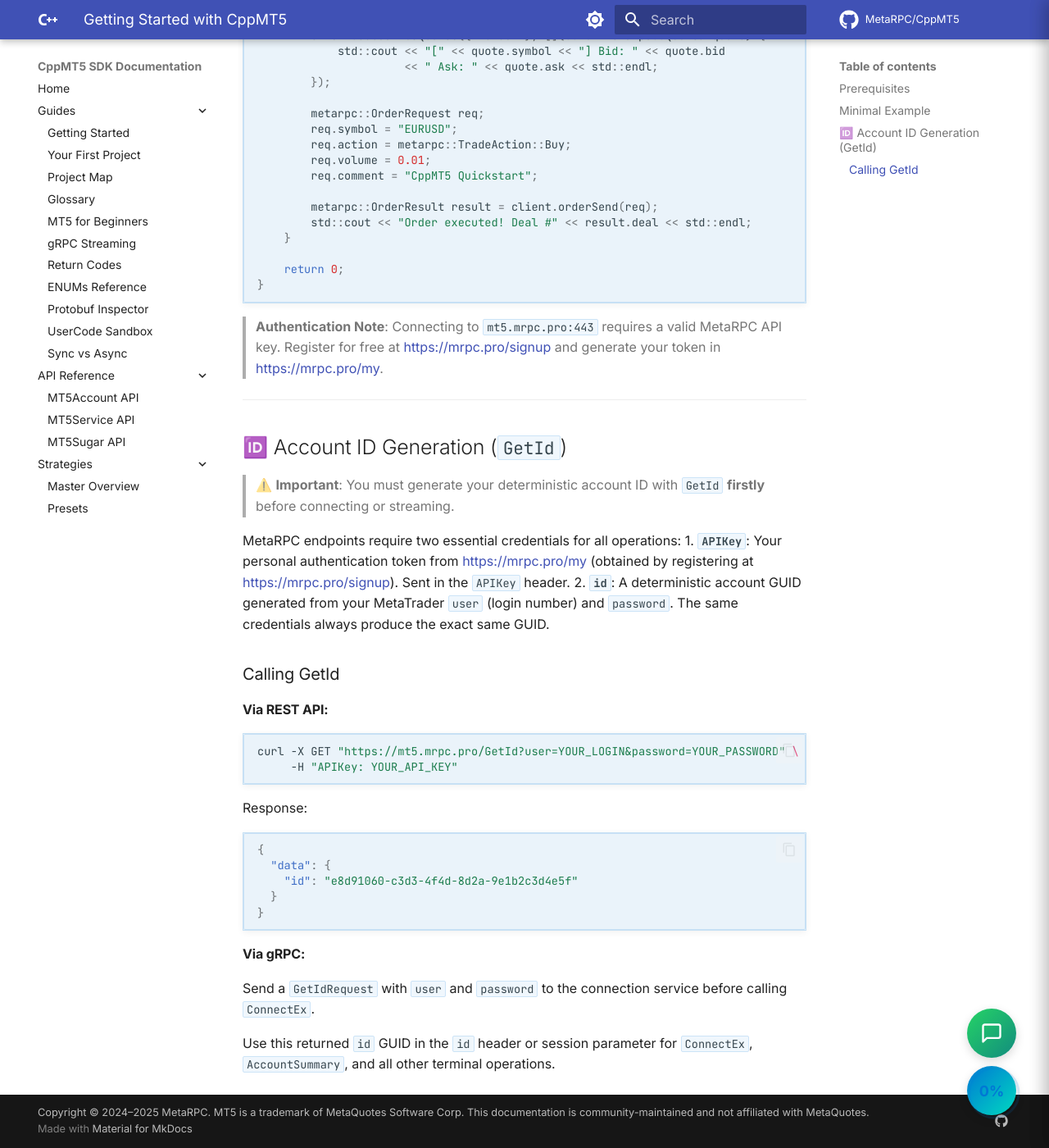
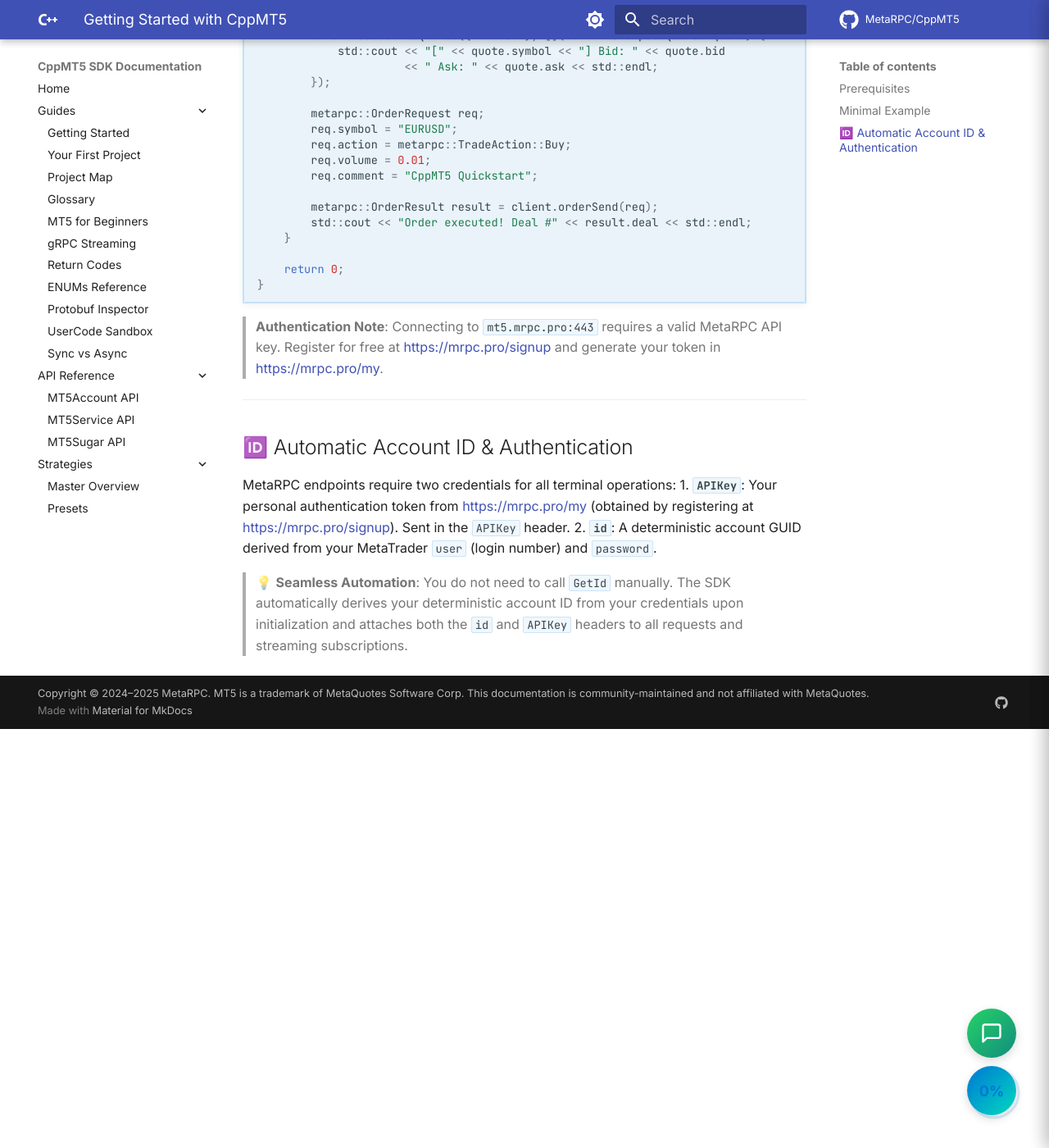
Before and after one commit to MetaRPC/CppMT5, an MkDocs documentation site: the page built from docs/getting-started.md, in a window 1280 px wide and 1400 px high, scrolled down 588 px. Shown: the whole window at 82% size. Built offline with MkDocs 1.6.1 and Material for MkDocs 9.7.7, drawn with Linux system fonts in a browser that asks for light colours; comment, search, counter and statistics services are not loaded.

Commit message:
feat: automate GetId and support apiKey in Account constructor

````diff
--- a/docs/getting-started.md
+++ b/docs/getting-started.md
@@ -45,32 +45,10 @@
 
 ---
 
-## 🆔 Account ID Generation (`GetId`)
+## 🆔 Automatic Account ID & Authentication
 
-> ⚠️ **Important**: You must generate your deterministic account ID with `GetId` **firstly** before connecting or streaming.
+MetaRPC endpoints require two credentials for all terminal operations:
+1. **`APIKey`**: Your personal authentication token from [https://mrpc.pro/my](https://mrpc.pro/my) (obtained by registering at [https://mrpc.pro/signup](https://mrpc.pro/signup)). Sent in the `APIKey` header.
+2. **`id`**: A deterministic account GUID derived from your MetaTrader `user` (login number) and `password`.
 
-MetaRPC endpoints require two essential credentials for all operations:
-1. **`APIKey`**: Your personal authentication token from [https://mrpc.pro/my](https://mrpc.pro/my) (obtained by registering at [https://mrpc.pro/signup](https://mrpc.pro/signup)). Sent in the `APIKey` header.
-2. **`id`**: A deterministic account GUID generated from your MetaTrader `user` (login number) and `password`. The same credentials always produce the exact same GUID.
-
-### Calling GetId
-
-#### Via REST API:
-```bash
-curl -X GET "https://mt5.mrpc.pro/GetId?user=YOUR_LOGIN&password=YOUR_PASSWORD" \
-     -H "APIKey: YOUR_API_KEY"
-```
-
-Response:
-```json
-{
-  "data": {
-    "id": "e8d91060-c3d3-4f4d-8d2a-9e1b2c3d4e5f"
-  }
-}
-```
-
-#### Via gRPC:
-Send a `GetIdRequest` with `user` and `password` to the connection service before calling `ConnectEx`.
-
-Use this returned `id` GUID in the `id` header or session parameter for `ConnectEx`, `AccountSummary`, and all other terminal operations.
+> 💡 **Seamless Automation**: You do not need to call `GetId` manually. The SDK automatically derives your deterministic account ID from your credentials upon initialization and attaches both the `id` and `APIKey` headers to all requests and streaming subscriptions.
````
Also changed, not shown: README.md (+5 -21 lines), docs/All_Guides/GETTING_STARTED.md (+5 -27 lines), docs/All_Guides/Your_First_Project.md (+5 -20 lines), docs/connection.md (+3 -12 lines), 4 other files.
